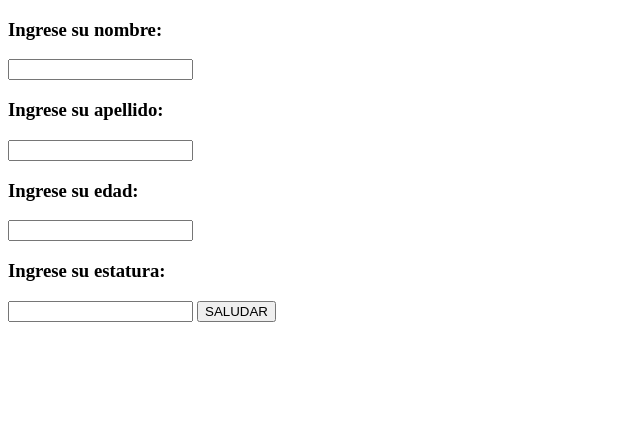
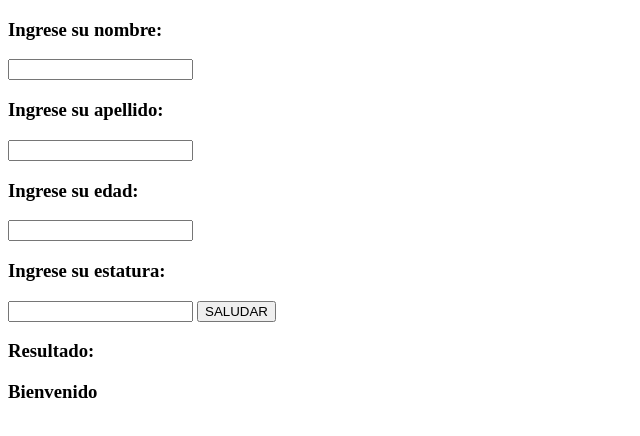
Before and after one commit to PastFlex1/krakeDEV, a plain HTML site: page utilitarios/saludo.html in a window 1280 px wide. Both pictures are taken after a click on the button "SALUDAR". Shown: the whole page, without its empty margins (0-640 px from the left). Drawn offline with Linux system fonts and the light colour scheme.

Commit message:
Bienenida

```diff
--- a/utilitarios/saludo.html
+++ b/utilitarios/saludo.html
@@ -16,5 +16,8 @@
     <h3>Ingrese su estatura:</h3>
     <input type="text" value="" id="txtEstatura">
     <input type="button" value="SALUDAR" onclick="saludar();">
+
+    <h3>Resultado: </h3>
+    <h3 id="lblResultado"></h3>
 </body>
 </html>
--- a/utilitarios/saludo.js
+++ b/utilitarios/saludo.js
@@ -7,6 +7,18 @@ saludar = function(){
     edad = recuperarInt("txtEdad");
     let estatura;
     estatura = recuperarFloat("txtEstatura");
+
+    let bienvenida;
+    bienvenida = "Bienvenido" + " " + nombre + " " + apellido;
+
+    mostrarTexto("lblResultado", bienvenida);
+}
+
+mostrarTexto = function(IdComponente, mensaje){
+    let componente;
+    componente = document.getElementById(IdComponente);
+    componente.innerText = mensaje;
+
 }
 
 recuperarTexto = function(IdComponente){
```
